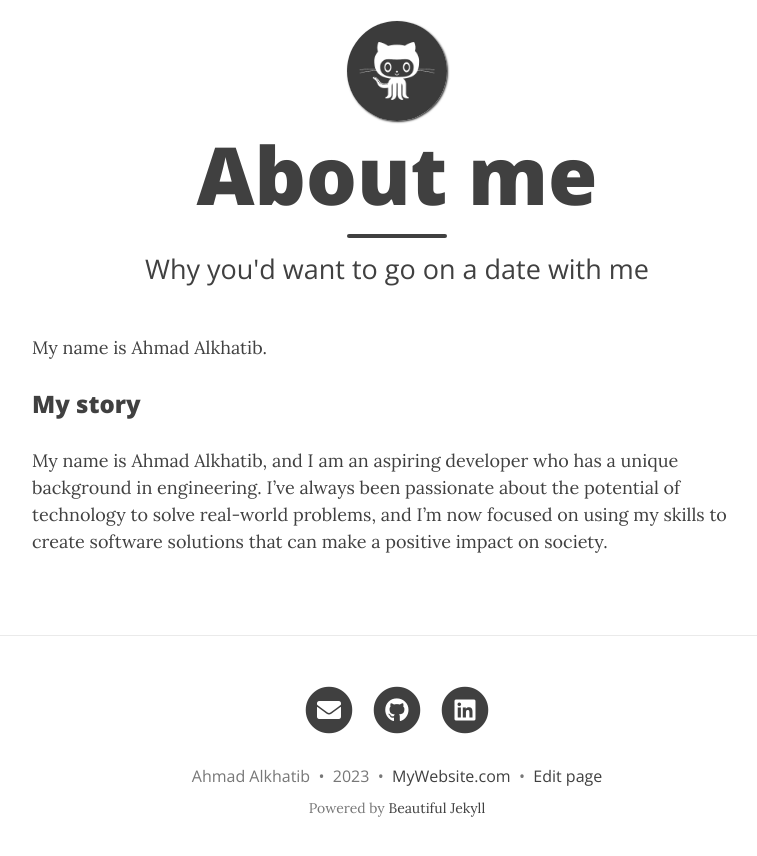
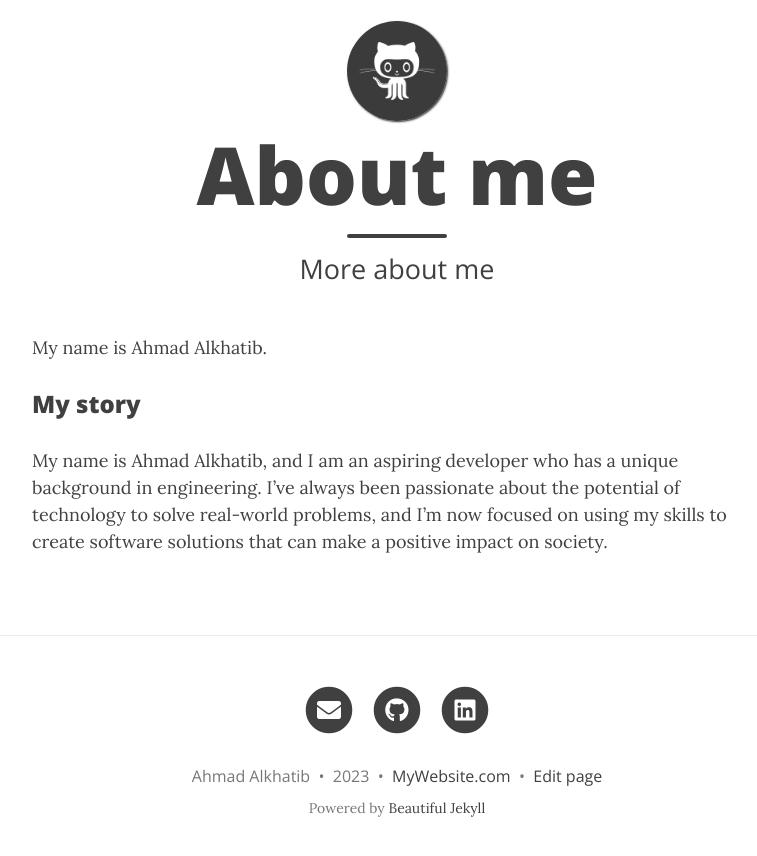
Before and after one commit to alkhatiba/alkhatiba.github.io, a Jekyll site: the page built from aboutme.md, in a window 1280 px wide. Shown: the top 856 px of the page, without its empty margins (243-1000 px from the left). Built offline with Jekyll 4.4.1, drawn with Linux system fonts in a browser that asks for light colours; nearby versions of some CDN libraries; comment, search, counter and statistics services are not loaded.

Commit message:
Update aboutme.md

```diff
--- a/aboutme.md
+++ b/aboutme.md
@@ -1,7 +1,7 @@
 ---
 layout: page
 title: About me
-subtitle: Why you'd want to go on a date with me
+subtitle: More about me
 ---
 
 My name is Ahmad Alkhatib.
```
